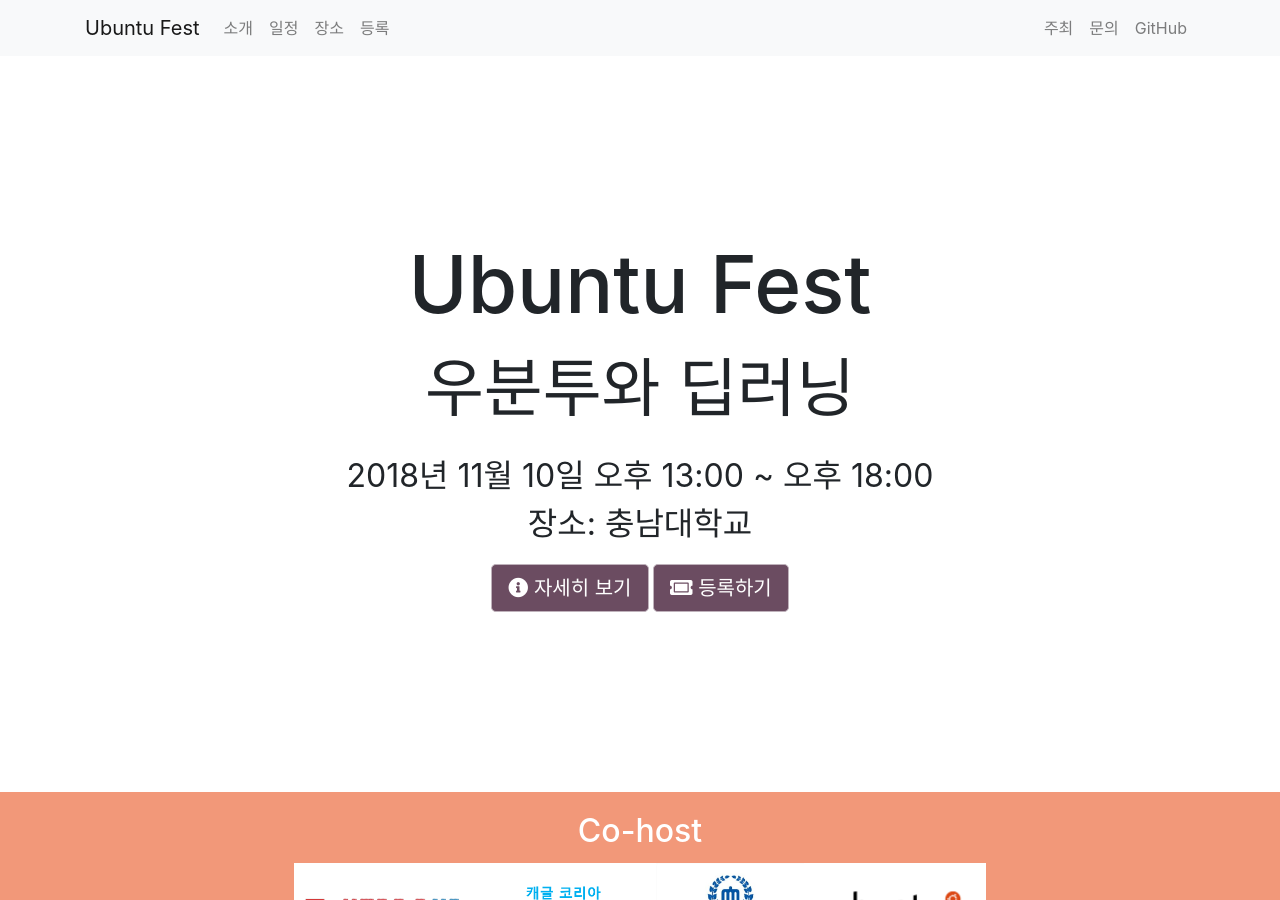
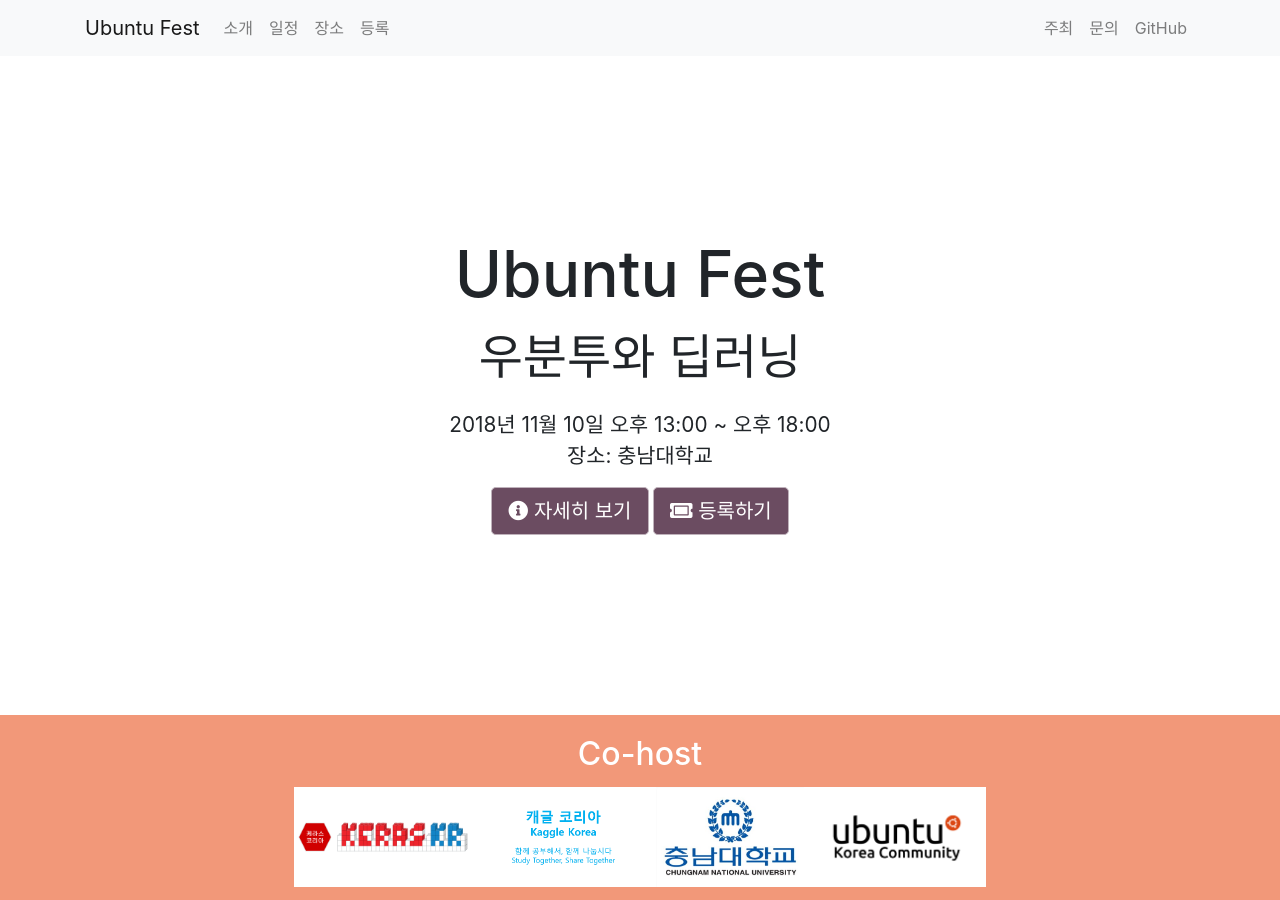
Before and after one commit to ubuntu-kr/ubuntu-fest, a Jekyll site: the page built from index.md, in a window 1280 px wide and 900 px high. Built offline with Jekyll 4.4.1, drawn with Linux system fonts in a browser that asks for light colours.

Commit message:
Fix: font size

```diff
--- a/_layouts/home.html
+++ b/_layouts/home.html
@@ -4,7 +4,7 @@ layout: frame
 <div class="main-header">
   <h1>Ubuntu Fest</h1>
   <p>우분투와 딥러닝</p>
-  <p style="font-size: 2em;">{{site.period}}</br>{{site.location}}</p>
+  <p style="font-size: 1.3em;">{{site.period}}</br>{{site.location}}</p>
   <a role="button" class="btn btn-primary btn-lg btn-primary"
   href="{{ site.baseurl }}/about/">
     <i class="fas fa-info-circle"></i> 자세히 보기</a>
--- a/assets/css/style.css
+++ b/assets/css/style.css
@@ -5,10 +5,10 @@
 }
 
 .main-header > h1{
-  font-size: 5em;
+  font-size: 4em;
 }
 .main-header > p{
-  font-size: 4em;
+  font-size: 3em;
 }
 
 .box-left{
```
